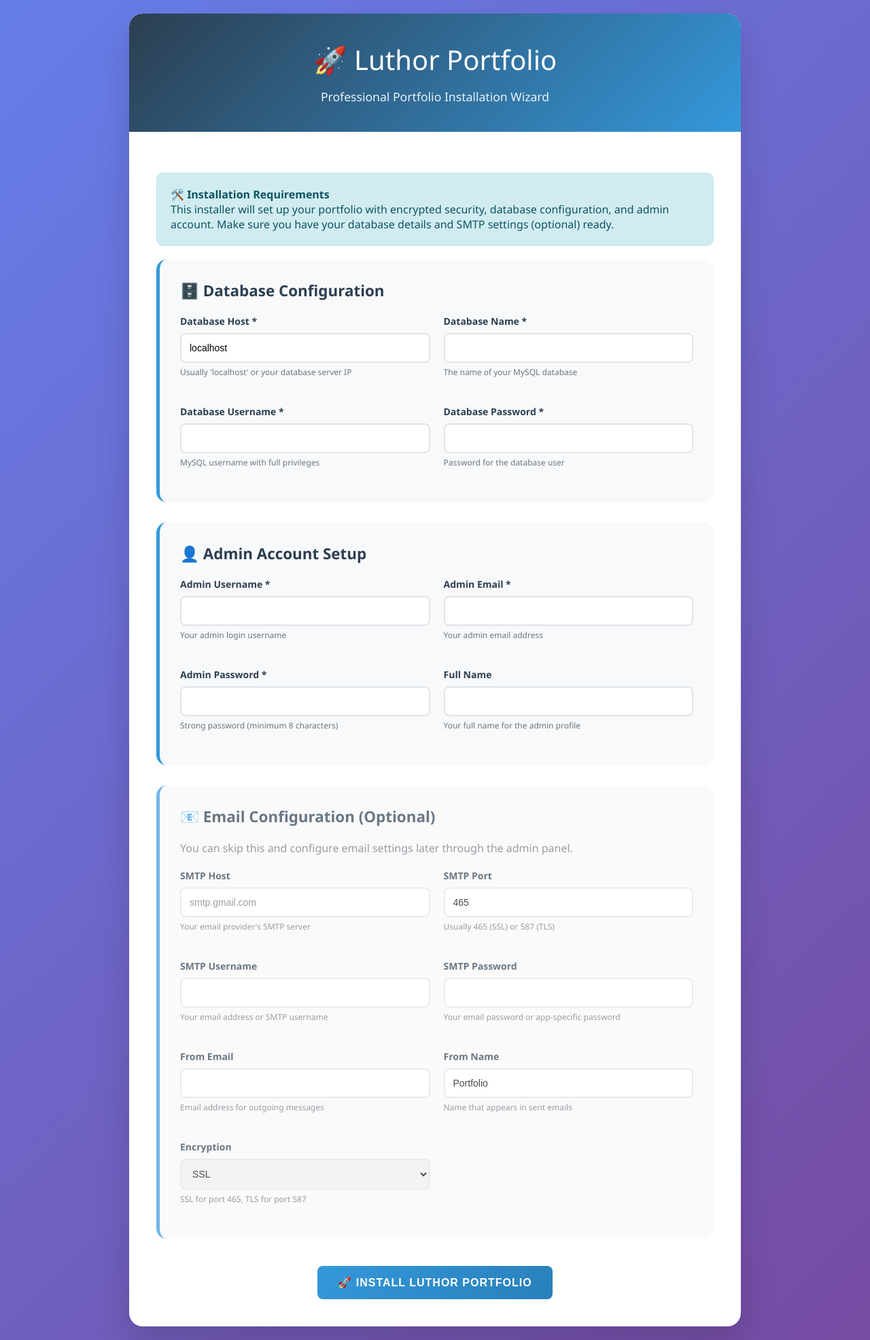
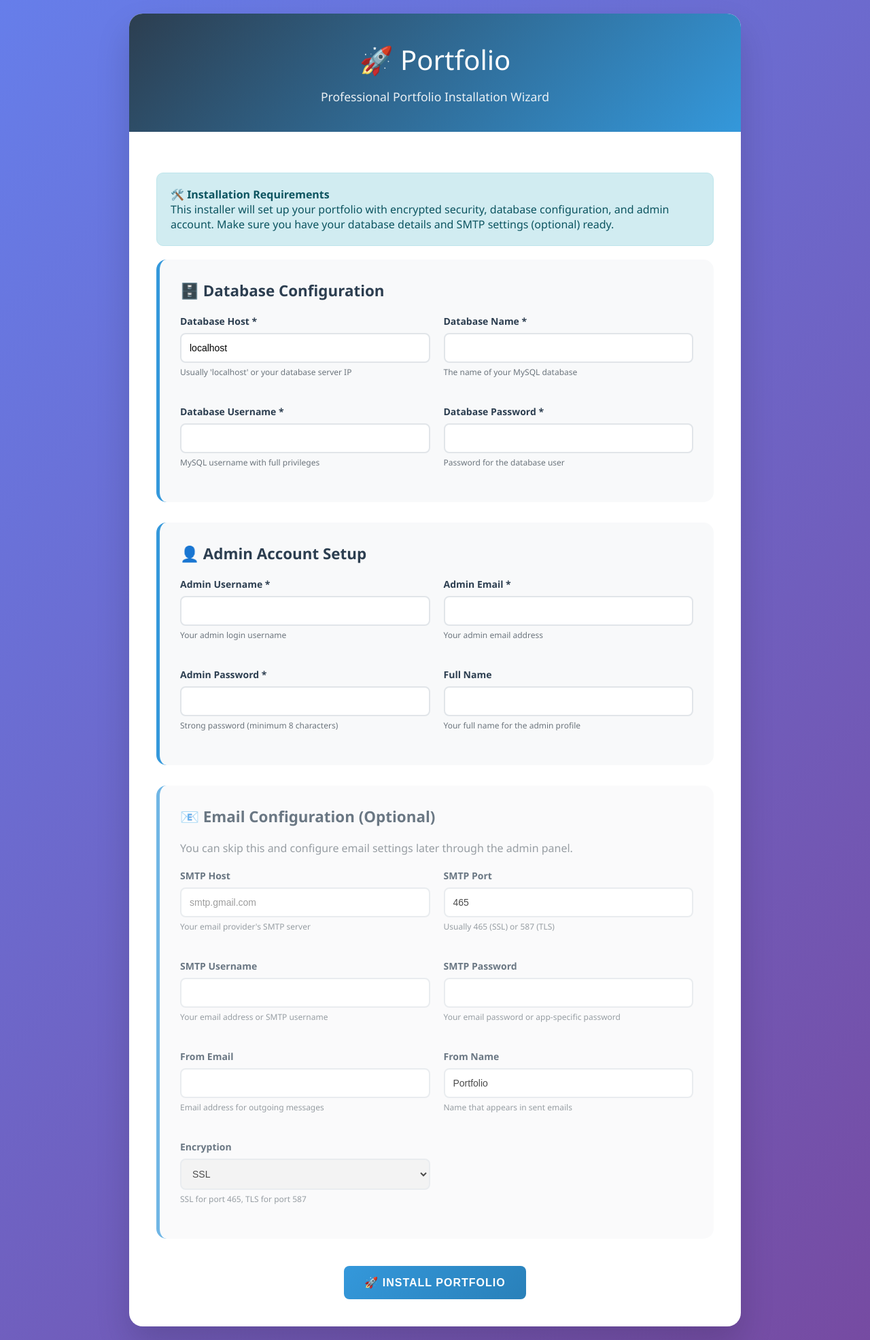
Before and after one commit to YuukiRose/Online-Resume-Website, a PHP site: page /Luthor/installer.php in a window 1280 px wide. Shown: the whole page at 68% size. Run offline with PHP 8.4, Linux system fonts and the light colour scheme; a stand-in replaces the project's code that opens the database connection.

Commit message:
Remove 'Luthor' branding from installer
Updated installer.php to remove all references to 'Luthor' in titles, headings, and messages. Also added 'secure/E.env' to the list of key files for installation.

```diff
--- a/installer.php
+++ b/installer.php
@@ -1,6 +1,6 @@
 <?php
 /**
- * Luthor Portfolio - Fresh Installation Tool
+ * Portfolio - Fresh Installation Tool
  * Complete setup wizard for new installations
  * Generates encryption keys, configures database, creates admin account
  */
@@ -26,6 +26,7 @@
         $keyFiles = [
             __DIR__ . '/secure/K.env',
             __DIR__ . '/secure/D.env',
+            __DIR__ . '/secure/E.env',
             __DIR__ . '/secure/keys.json'
         ];
 
@@ -363,7 +364,7 @@
 <head>
     <meta charset="UTF-8">
     <meta name="viewport" content="width=device-width, initial-scale=1.0">
-    <title>Luthor Portfolio - Installation Wizard</title>
+    <title> Portfolio - Installation Wizard</title>
     <style>
         * {
             margin: 0;
@@ -577,7 +578,7 @@
 <body>
     <div class="container">
         <div class="header">
-            <h1>🚀 Luthor Portfolio</h1>
+            <h1>🚀 Portfolio</h1>
             <p>Professional Portfolio Installation Wizard</p>
         </div>
 
@@ -594,7 +595,7 @@
             <?php if (!empty($installationStatus) && $installer->isComplete()): ?>
                 <div class="success">
                     <h3>🎉 Installation Completed Successfully!</h3>
-                    <p>Your Luthor Portfolio has been installed and configured.</p>
+                    <p>Your Portfolio has been installed and configured.</p>
                 </div>
 
                 <div class="status-container">
@@ -758,7 +759,7 @@
 
                     <div style="text-align: center; margin-top: 40px;">
                         <button type="submit" name="install" class="btn">
-                            🚀 Install Luthor Portfolio
+                            🚀 Install Portfolio
                         </button>
                     </div>
                 </form>
```
